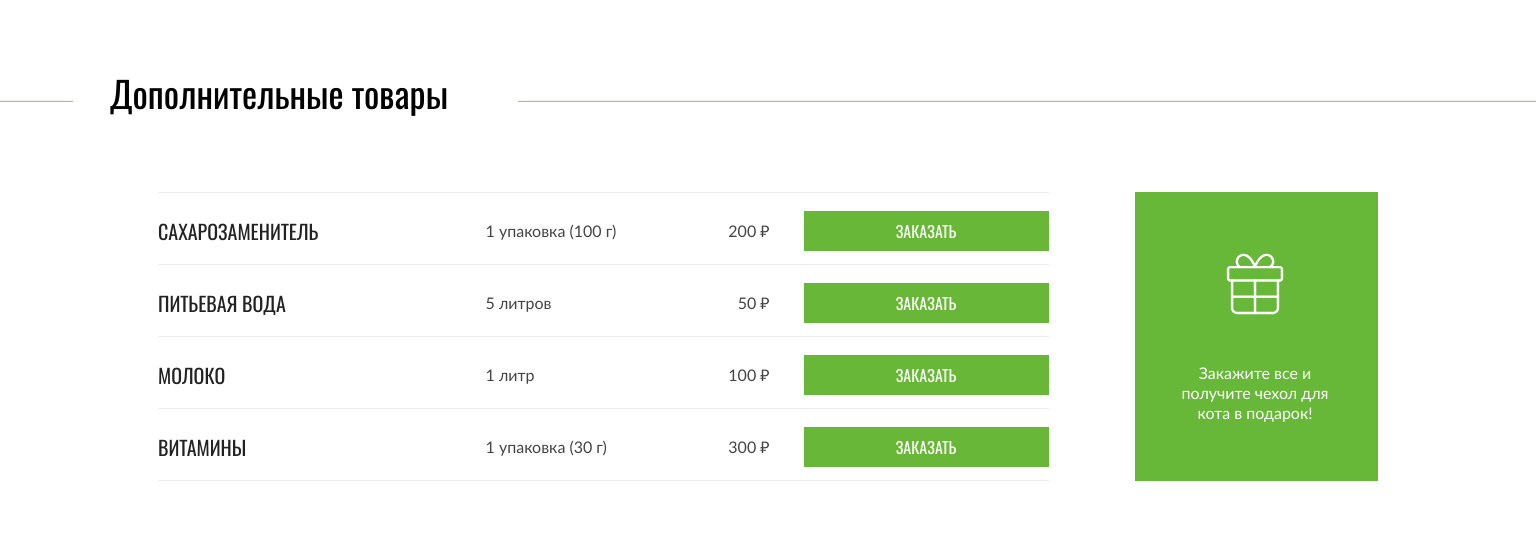
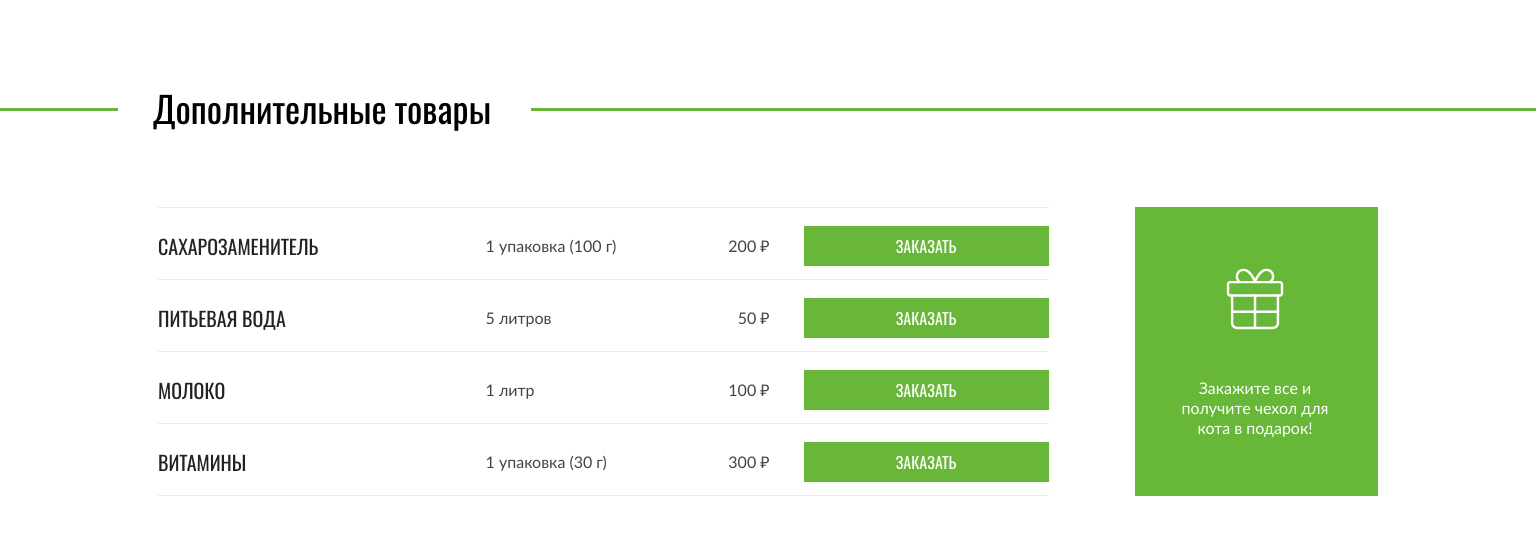
Before and after one commit to htmlacademy-adaptive/1940523-cat-energy-28, a plain HTML site: page 5/catalog.html in a window 1536 px wide. Shown: the part 1423-1972 px from the top of the page. Drawn offline with Linux system fonts and the light colour scheme.

Commit message:
:heavy_check_mark: Сборка #5

```diff
--- a/5/catalog.html
+++ b/5/catalog.html
@@ -285,7 +285,7 @@
   <section class="additional">
     <div class="additional__wrapper">
       <div class="additional__title-wrapper">
-        <div class="additional__title-container container">
+        <div class="additional__title-container">
           <h2 class="additional__title title title--small">Дополнительные товары</h2>
         </div>
       </div>
--- a/5/css/style.css
+++ b/5/css/style.css
@@ -405,6 +405,9 @@ body {
     padding: 47px 62px 55px 52px;
     margin: 0;
   }
+  .program-list__item:last-child {
+    margin: 0;
+  }
 }
 
 .program-list__wrapper {
@@ -1446,56 +1449,56 @@ body {
   }
 }
 
+.additional__title-wrapper,
+.additional__title-container {
+  background: linear-gradient(to bottom, transparent 0 50%, #68b738 50% calc(50% + 2px), transparent calc(50% + 2px) 100%);
+}
+
 .additional__title-wrapper {
-  background: linear-gradient(to bottom, transparent 63%, #68b738 67%, transparent calc(50% + 2px) 100%);
-  background-position-y: revert;
-  padding: 0 54px 4px 0;
+  margin-top: 25px;
   margin-bottom: 30px;
 }
 @media (min-width: 768px) {
   .additional__title-wrapper {
-    padding: 0 45% 0 0;
     margin-bottom: 80px;
   }
 }
-@media (min-width: 1440px) {
-  .additional__title-wrapper {
-    padding: 0 71% 0 0;
-    background: linear-gradient(to bottom, transparent 75%, #68b738 79%, transparent calc(50% + 2px) 100%);
-  }
-}
 
 .additional__title-container {
+  padding-right: 20px;
+  max-width: 315px;
+}
+@media (min-width: 768px) {
+  .additional__title-container {
+    margin: 0 auto;
+    max-width: 800px;
+    padding-right: 30px;
+    padding-left: 26px;
+  }
+}
+@media (min-width: 1440px) {
+  .additional__title-container {
+    max-width: 1300px;
+    padding-right: 0;
+    padding-left: 0;
+  }
+}
+
+.additional__title {
+  display: inline-block;
+  padding: 0 22px 0 20px;
+  margin: 0;
   background-color: #ffffff;
-  min-width: 267px;
-}
-@media (min-width: 768px) {
-  .additional__title-container {
-    margin-left: 30px;
-    padding-left: 35px;
-  }
-}
-@media (min-width: 1440px) {
-  .additional__title-container {
-    margin-left: 73px;
-    padding-left: 37px;
-  }
-}
-
-.additional__title {
   text-align: start;
-  display: inline-block;
-  padding: 10px 0 0;
-  margin: 0;
 }
 @media (min-width: 768px) {
   .additional__title {
-    padding-right: 17px;
+    padding: 0 36px;
   }
 }
 @media (min-width: 1440px) {
   .additional__title {
-    padding-right: 40px;
+    padding: 0 40px 0 35px;
   }
 }
 
@@ -1828,7 +1831,7 @@ body {
   .form__group--radio {
     padding: 0;
     margin-left: 0;
-    width: 47px;
+    width: 47%;
   }
 }
 @media (min-width: 768px) {
@@ -2271,13 +2274,15 @@ body {
     display: block;
   }
 }
-.main-nav__wrapper--opened, .main-nav__wrapper--nojs {
-  position: absolute;
-  left: 0;
-  right: 0;
-  margin-top: 10px;
-  background-color: #ffffff;
-  z-index: 1;
+@media (max-width: 768px) {
+  .main-nav__wrapper--opened, .main-nav__wrapper--nojs {
+    position: absolute;
+    left: 0;
+    right: 0;
+    margin-top: 10px;
+    background-color: #ffffff;
+    z-index: 1;
+  }
 }
 @media (min-width: 768px) {
   .main-nav__wrapper {
```
Also changed, not shown: 1 other file.
